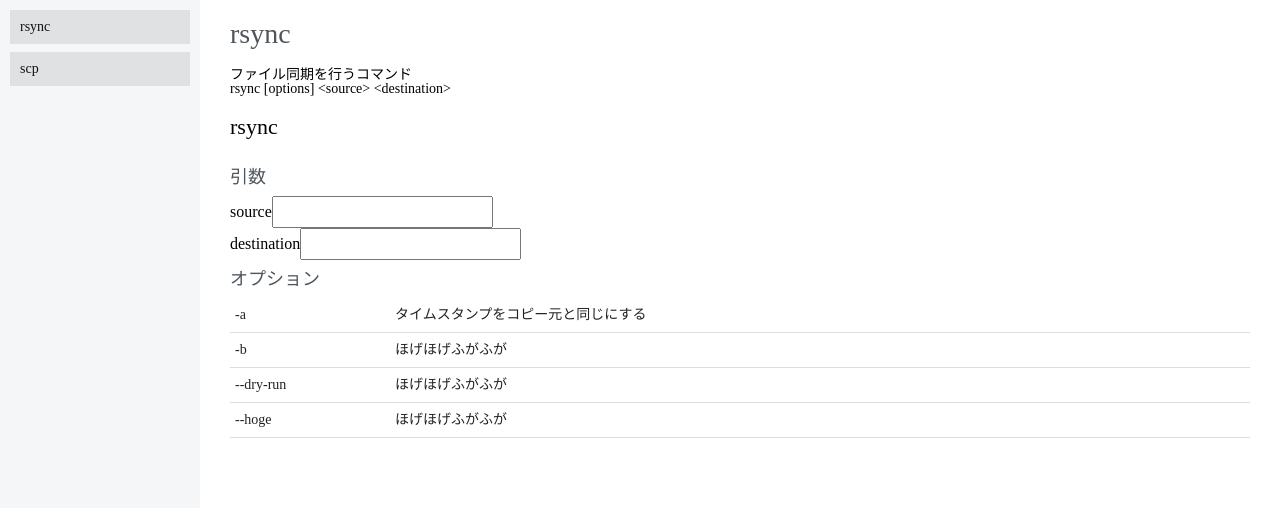
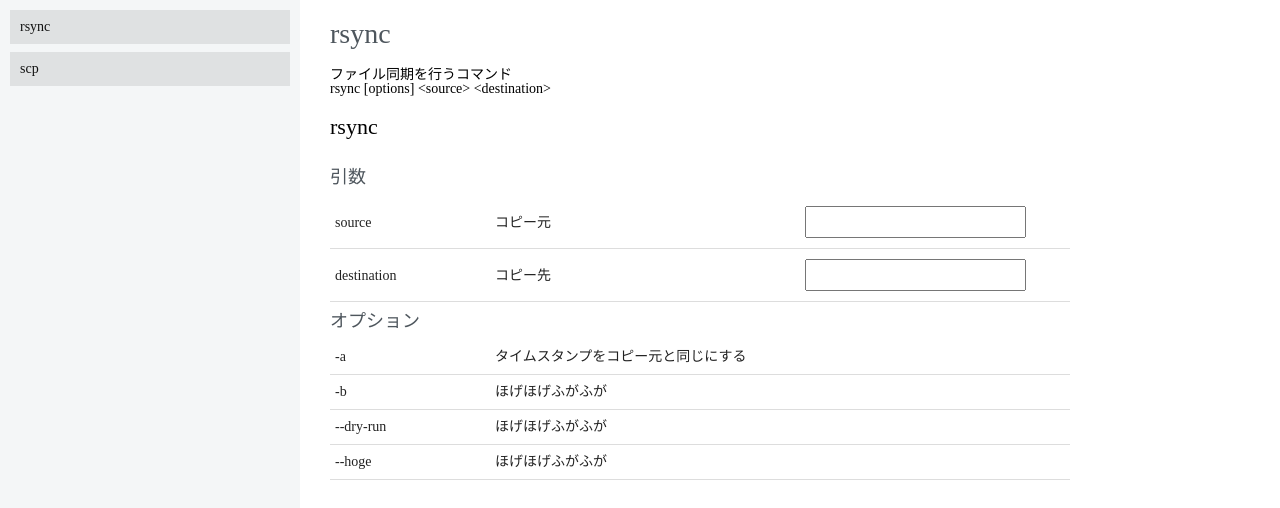
Before and after one commit to hogesuke/linux-command-generator, an Angular app: page /commands/rsync in a window 1280 px wide. Shown: the top 508 px of the page. Built offline with nearby package versions, Linux system fonts and the light colour scheme.

Commit message:
引数に関するstyleとレスポンシブの対応

```diff
--- a/src/app/commands/command/command.component.html
+++ b/src/app/commands/command/command.component.html
@@ -19,10 +19,13 @@
   </div>
 
   <h3>引数</h3>
-  <div *ngFor="let arg of command.args">
-    <label>{{ arg.name }}</label>
-    <input type="text">
-  </div>
+  <table class="arg-table">
+    <tr *ngFor="let arg of command.args">
+      <td class="arg-name">{{ arg.name }}</td>
+      <td class="arg-description">{{ arg.description }}</td>
+      <td><input type="text"></td>
+    </tr>
+  </table>
 
   <h3>オプション</h3>
   <table class="option-table">
--- a/src/app/commands/command/command.component.scss
+++ b/src/app/commands/command/command.component.scss
@@ -7,12 +7,7 @@ input {
   font-size: 16px;
 }
 
-.result {
-  margin: 20px 0;
-  font-size: 22px;
-}
-
-.option-table {
+table {
   width: 100%;
   color: rgba(0, 0, 0, 0.87);
 
@@ -28,6 +23,25 @@ input {
   td {
     padding: 10px 5px;
   }
+}
+
+.result {
+  margin: 20px 0;
+  font-size: 22px;
+}
+
+.arg-table {
+
+  .arg-name {
+    width: 150px;
+  }
+
+  .arg-description {
+    width: 300px;
+  }
+}
+
+.option-table {
 
   .option-name {
     width: 150px;
--- a/src/app/side-menu/side-menu.component.css
+++ b/src/app/side-menu/side-menu.component.css
@@ -1,8 +1,8 @@
 #sidemenu {
-  float: left;
+  position: fixed;
+  height: 100%;
   padding: 10px;
-  height: 100%;
-  width: 200px;
+  width: 300px;
   background-color: #F4F6F7;
   box-sizing: border-box;
 }
--- a/src/styles.css
+++ b/src/styles.css
@@ -5,14 +5,22 @@ html, body {
 
 #main {
   height: 100%;
-  padding-left: 200px;
+  overflow-y: auto;
 }
 
 #content {
   height: 100%;
+  max-width: 800px;
+  min-width: 600px;
+  margin: 0 auto;
   padding: 10px 30px;
   box-sizing: border-box;
-  overflow-y: scroll;
+}
+
+@media screen and (max-width: 1400px) {
+  #content {
+    margin: 0 0 0 300px;
+  }
 }
 
 h2 {
```
